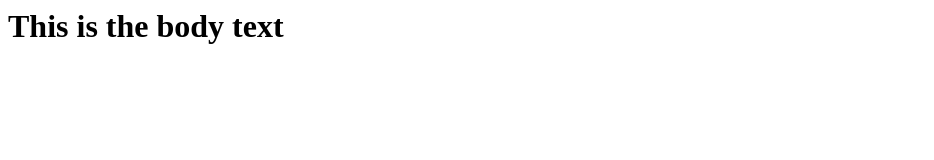
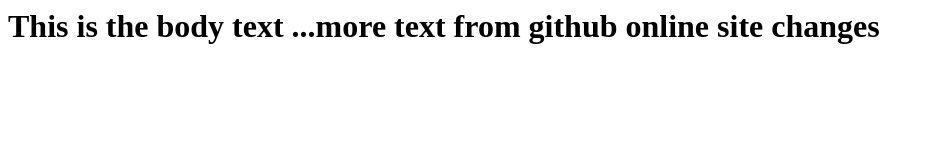
Before and after one commit to jkhwarrior/lecture0, a plain HTML site: page hello.html in a window 1280 px wide. Shown: the whole page, without its empty margins (0-934 px from the left). Drawn offline with Linux system fonts and the light colour scheme.

Commit message:
Update hello.html

```diff
--- a/hello.html
+++ b/hello.html
@@ -6,7 +6,7 @@
         </title>
     </head>
     <body>
-        <h1>This is the body text</h1>
+        <h1>This is the body text ...more text from github online site changes</h1>
 
     </body>
     </html>
```
